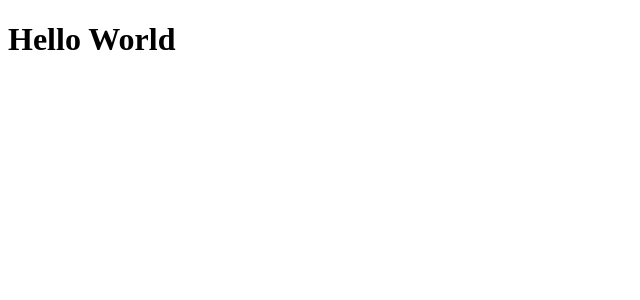
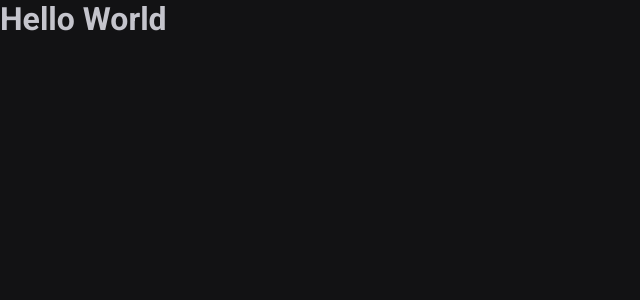
Before and after one commit to bedeschiotavia/02-ignite-timer, a React (Vite) app: page / in a window 1280 px wide. Shown: the top 300 px of the page, without its empty margins (0-640 px from the left). Built offline with nearby package versions, Linux system fonts and the light colour scheme.

Commit message:
Styled components and ESLint config

```diff
--- a/index.html
+++ b/index.html
@@ -2,7 +2,12 @@
 <html lang="en">
   <head>
     <meta charset="UTF-8" />
+    <link rel="preconnect" href="https://fonts.googleapis.com" />
+    <link rel="preconnect" href="https://fonts.gstatic.com" crossorigin />
+
     <meta name="viewport" content="width=device-width, initial-scale=1.0" />
+
+    <link href="https://fonts.googleapis.com/css2?family=Roboto+Mono:wght@700&family=Roboto:wght@400;700&display=swap" rel="stylesheet" />
     <title>Ignite Timer</title>
   </head>
   <body>
--- a/package.json
+++ b/package.json
@@ -11,11 +11,14 @@
   },
   "dependencies": {
     "react": "^18.3.1",
-    "react-dom": "^18.3.1"
+    "react-dom": "^18.3.1",
+    "styled-components": "^6.1.12"
   },
   "devDependencies": {
+    "@rocketseat/eslint-config": "^2.2.2",
     "@types/react": "^18.3.3",
     "@types/react-dom": "^18.3.0",
+    "@types/styled-components": "^5.1.34",
     "@typescript-eslint/eslint-plugin": "^7.15.0",
     "@typescript-eslint/parser": "^7.15.0",
     "@vitejs/plugin-react": "^4.3.1",
--- a/src/App.tsx
+++ b/src/App.tsx
@@ -1,8 +1,13 @@
+import { ThemeProvider } from 'styled-components'
+
+import { GlobalStyle } from './styles/global'
+import { defaultTheme } from './styles/themes/default'
+
 export function App() {
-
   return (
-    <>
+    <ThemeProvider theme={defaultTheme}>
       <h1>Hello World</h1>
-    </>
+      <GlobalStyle />
+    </ThemeProvider>
   )
 }
--- /dev/null
+++ b/src/styles/global.ts
@@ -0,0 +1,25 @@
+import { createGlobalStyle } from 'styled-components'
+
+export const GlobalStyle = createGlobalStyle`
+  * {
+    margin: 0;
+    padding: 0;
+    box-sizing: border-box;
+  }
+
+  :focus {
+    outline: none;
+    box-shadow: 0 0 0 2px ${(props) => props.theme['green-500']};
+  }
+
+  body {
+    background: ${(props) => props.theme['gray-900']};
+    color: ${(props) => props.theme['gray-300']};
+  }
+
+  body, input, textarea, button {
+    font-family: 'Roboto', sans-serif;
+    font-weight: 400;
+    font-size: 1rem;
+  }
+`
--- /dev/null
+++ b/src/styles/themes/default.ts
@@ -0,0 +1,21 @@
+export const defaultTheme = {
+  white: '#FFF',
+
+  'gray-100': '#E1E1E6',
+  'gray-300': '#C4C4CC',
+  'gray-400': '#8D8D99',
+  'gray-500': '#7C7C8A',
+  'gray-600': '#323238',
+  'gray-700': '#29292E',
+  'gray-800': '#202024',
+  'gray-900': '#121214',
+
+  'green-300': '#00B37E',
+  'green-500': '#00875F',
+  'green-700': '#015F43',
+
+  'red-500': '#AB222E',
+  'red-700': '#7A1921',
+
+  'yellow-500': '#FBA94C',
+}
```
Also changed, not shown: src/@types/styled.d.ts (added, +8 -0 lines), src/.eslintrc.json (added), 1 other file (tests, documents, lock files or other folders).
